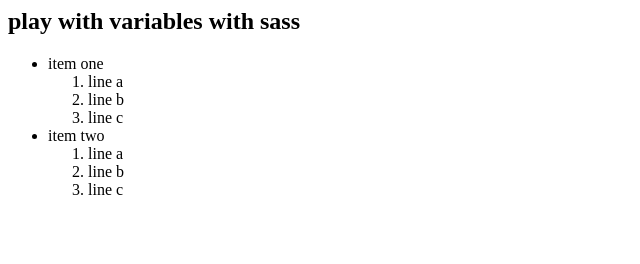
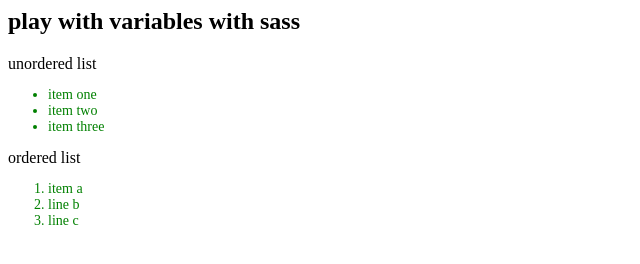
Before and after one commit to richard1930/Harvard-CS50, a plain HTML site: page variables.html in a window 1280 px wide. Shown: the whole page, without its empty margins (0-640 px from the left). Drawn offline with Linux system fonts and the light colour scheme.

Commit message:
new changes

```diff
--- a/variables.html
+++ b/variables.html
@@ -3,22 +3,21 @@
     <head>
         <meta charset="utf-8">
         <title>introduction to variables</title>
+        <link rel="stylesheet" href="varsass.css">
     </head>
     <body>
         <h2>play with variables with sass</h2>
+        unordered list
         <ul>
             <li>item one</li>
-                <ol>
-                    <li>line a</li>
-                    <li>line b</li>
-                    <li>line c</li>
-                </ol>
             <li>item two</li>
-                <ol>
-                    <li>line a</li>
-                    <li>line b</li>
-                    <li>line c</li>
-                </ol>
+            <li>item three</li>
         </ul>
+        ordered list
+        <ol>
+            <li>item a</li>
+            <li>line b</li>
+            <li>line c</li>
+        </ol>
     </body>
 </html>
--- a/varsass.scss
+++ b/varsass.scss
@@ -1,4 +1,4 @@
-$color: red;
+$color: green;
 
 ul {
     font-size: 14px;
@@ -6,6 +6,6 @@ ul {
 }
 
 ol {
-    font-size: 10px;
+    font-size: 14px;
     color: $color;
 }
```
Also changed, not shown: varsass.css, 1 other file.
